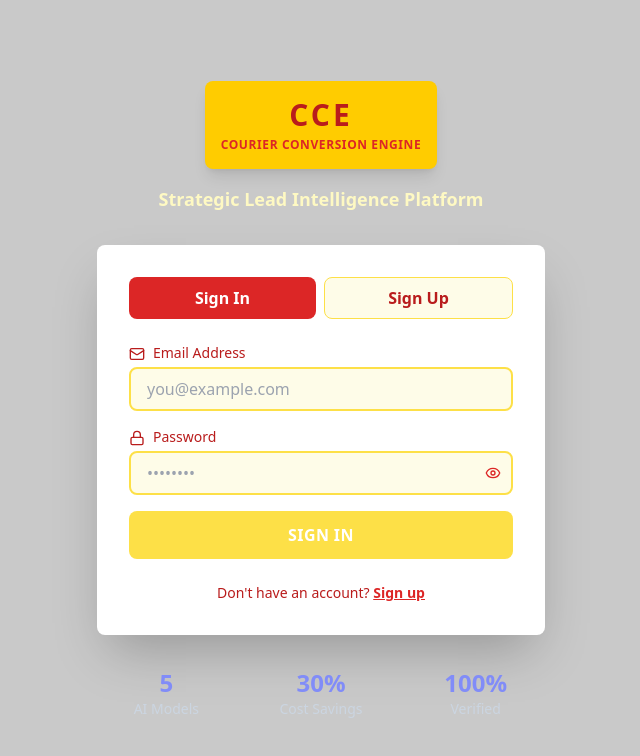
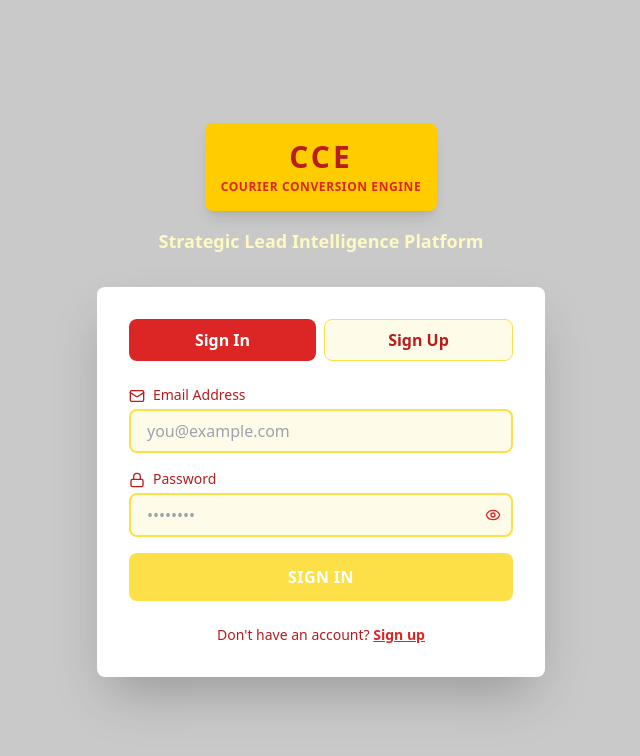
Before and after one commit to Performile1/CCE---Courier-conversion-engine, a React (Vite) app: page /login in a window 1280 px wide. Shown: the top 756 px of the page, without its empty margins (319-959 px from the left). Built offline with nearby package versions, Linux system fonts and the light colour scheme; no server answers.

Commit message:
style: remove feature stats section from LoginPage

```diff
--- a/components/LoginPage.tsx
+++ b/components/LoginPage.tsx
@@ -250,22 +250,6 @@ export const LoginPage: React.FC<LoginPageProps> = ({ onAuthSuccess }) => {
             )}
           </p>
         </div>
-
-        {/* Features */}
-        <div className="mt-8 grid grid-cols-3 gap-4 text-center">
-          <div className="text-white">
-            <div className="text-2xl font-bold text-indigo-400">5</div>
-            <div className="text-sm text-slate-300">AI Models</div>
-          </div>
-          <div className="text-white">
-            <div className="text-2xl font-bold text-indigo-400">30%</div>
-            <div className="text-sm text-slate-300">Cost Savings</div>
-          </div>
-          <div className="text-white">
-            <div className="text-2xl font-bold text-indigo-400">100%</div>
-            <div className="text-sm text-slate-300">Verified</div>
-          </div>
-        </div>
       </div>
     </div>
   );
```
